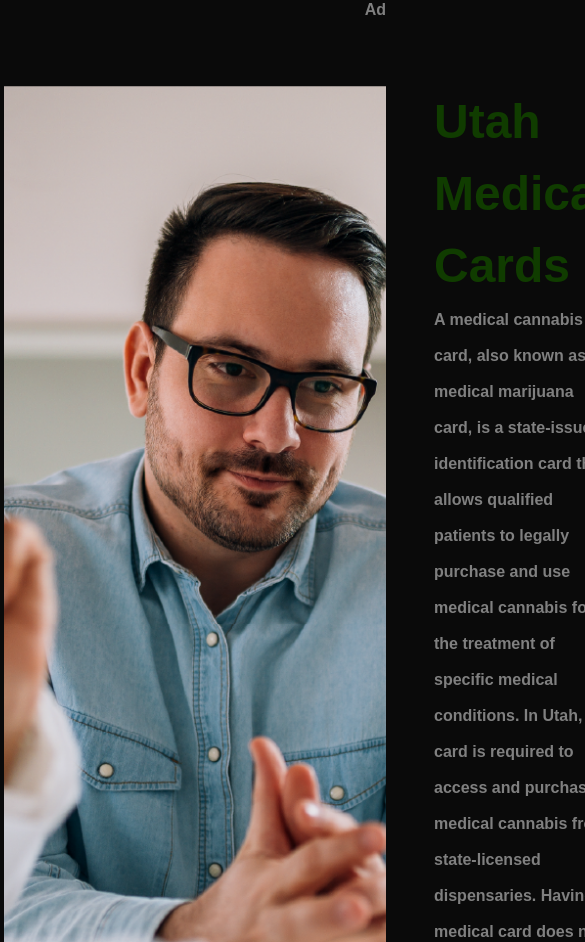
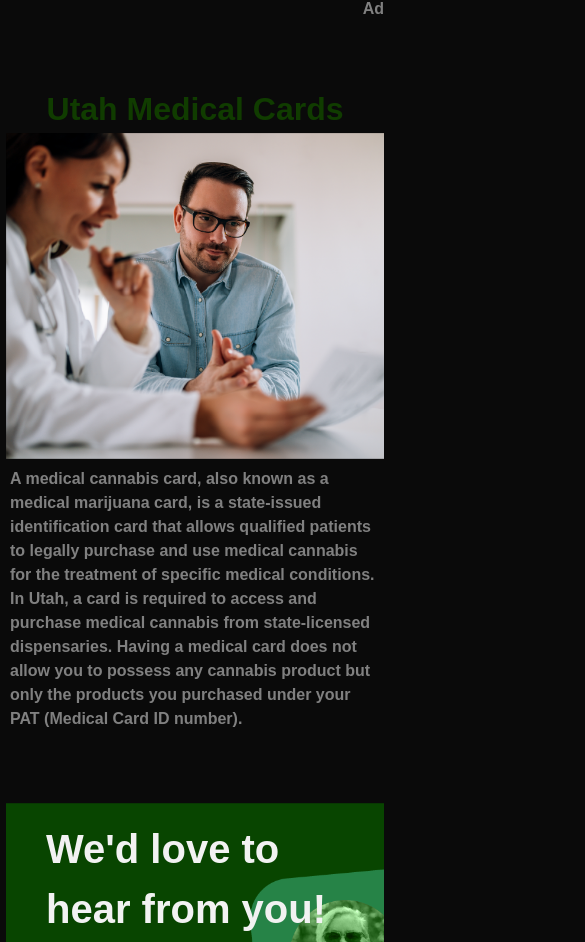
Before and after one commit to MikeFred001/sig-assignment, a Next.js app: page / in a window 390 px wide. Shown: the part 2558-3500 px from the top of the page, 585 px wide, since content can reach past the window. Built offline with nearby package versions, Linux system fonts and the light colour scheme.

Commit message:
Utah Medical Card Information section is now responsive on various screen sizes.

```diff
--- a/app/components/UtahMedCardInfo.tsx
+++ b/app/components/UtahMedCardInfo.tsx
@@ -3,17 +3,26 @@ import Typography from "./common/Typography";
 
 export default function UtahMedCardInfo() {
   return (
-    <section className="flex justify-between gap-12">
+    <section className="flex flex-col lg:flex-row justify-between gap-12">
       <Image
         src="/assets/Consultation@2x.png"
         alt="Patient or client consulting with a medical professional"
-        width={550}
-        height={550}
-        className="object-cover"
+        width={300}
+        height={300}
+        className="object-cover w-full lg:w-auto hidden lg:block"
       />
-      <article className="">
-        <Typography className="text-[3rem]">Utah Medical Cards</Typography>
-        <Typography className="text-grey2 leading-[2.25rem]">
+      <article>
+        <Typography className="text-[2rem] text-center lg:text-start lg:text-[3rem]">
+          Utah Medical Cards
+        </Typography>
+        <Image
+          src="/assets/Consultation@2x.png"
+          alt="Patient or client consulting with a medical professional"
+          width={300}
+          height={300}
+          className="object-cover w-full lg:w-auto lg:hidden block"
+        />
+        <Typography className="text-grey2 leading-normal px-1 mt-2 lg:mt-0 lg:px-0 lg:leading-[2.25rem]">
           A medical cannabis card, also known as a medical marijuana card, is a
           state-issued identification card that allows qualified patients to
           legally purchase and use medical cannabis for the treatment of
--- a/app/page.tsx
+++ b/app/page.tsx
@@ -18,7 +18,7 @@ export default function Home() {
       <Typography className="text-center text-[1.25rem] lg:text-[1.8rem] text-green1 py-1 font-normal">
         Utah&apos;s Cannabis Community
       </Typography>
-      <main className="flex flex-col gap-6 px-1 -mb-5 lg:px-[10rem] md:px-[6rem]">
+      <main className="flex flex-col gap-6 px-[6px] -mb-5 lg:px-[10rem] md:px-[6rem]">
         <UpcomingEvents />
         <ThingsToKnow />
         <BannerAd />
```
